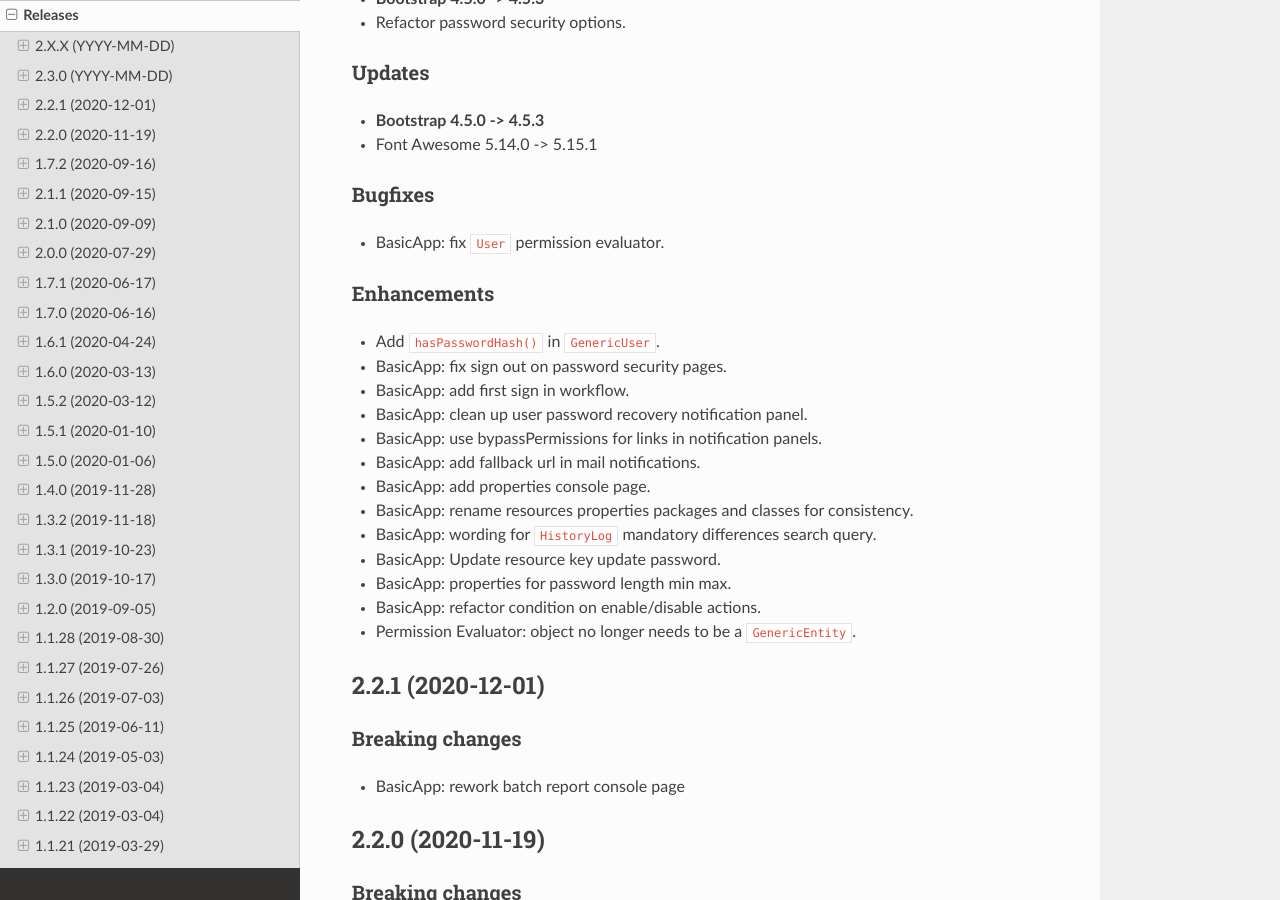
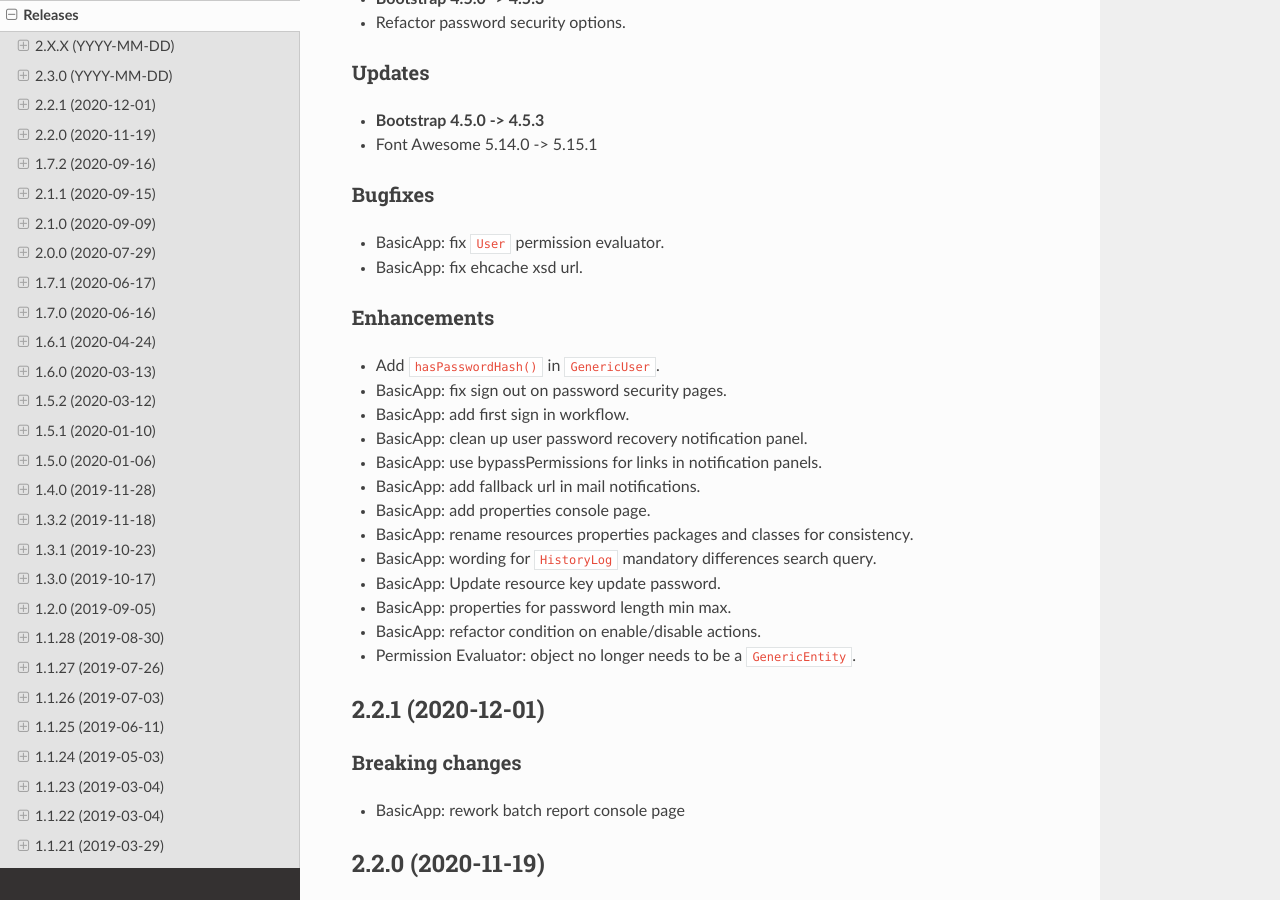
Before and after one commit to igloo-project/igloo-doc, a Sphinx documentation site: the page built from source/release-notes/releases.rst, in a window 1280 px wide and 900 px high, scrolled down 557 px. Built offline with Sphinx 7.4.7 and the Read the Docs theme 2.0.0, drawn with Linux system fonts in a browser that asks for light colours.

Commit message:
2.3.0: release notes

```diff
--- a/source/release-notes/releases.rst
+++ b/source/release-notes/releases.rst
@@ -40,6 +40,7 @@ Bugfixes
 ********
 
 * BasicApp: fix ``User`` permission evaluator.
+* BasicApp: fix ehcache xsd url.
 
 Enhancements
 ************
```
